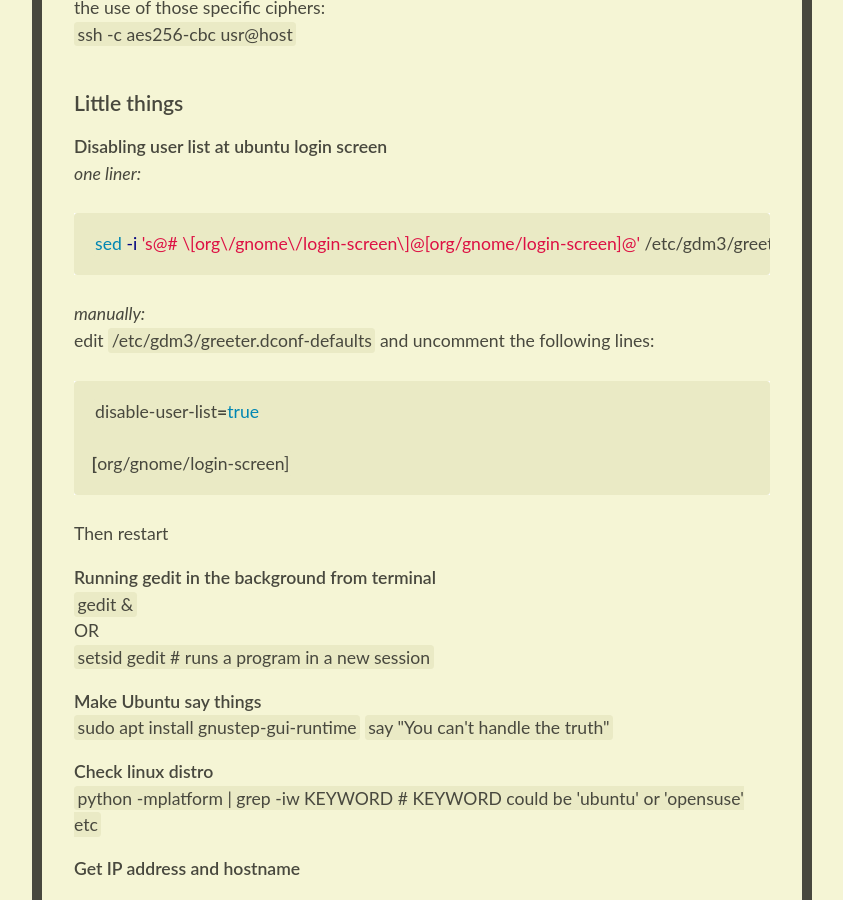
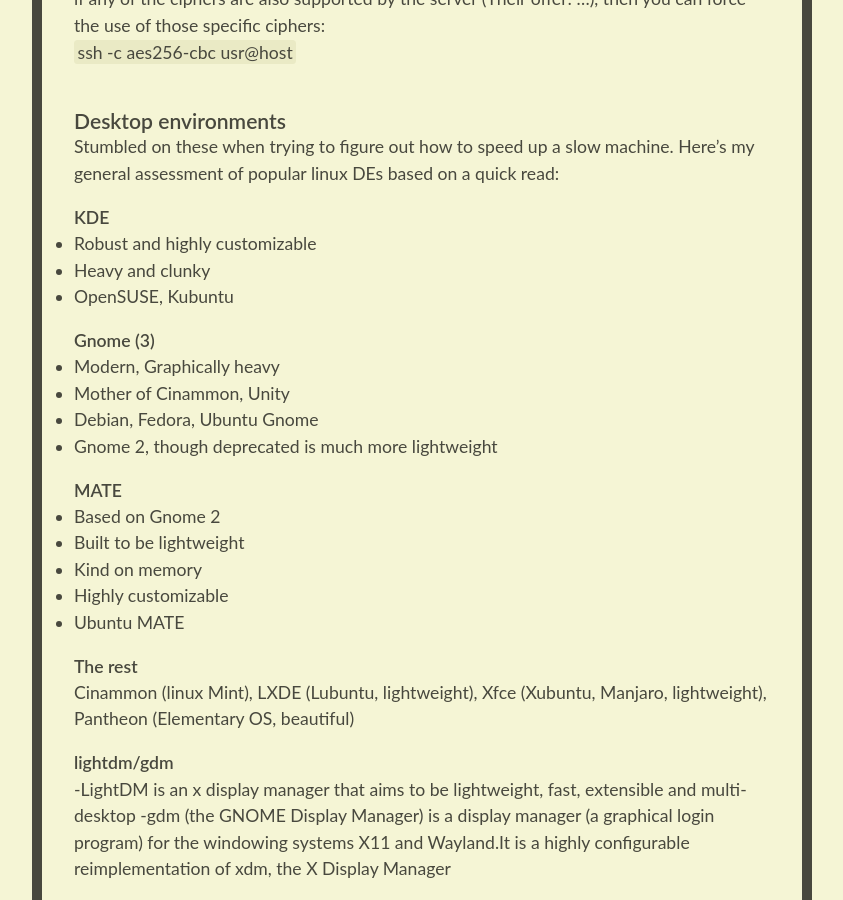
Before and after one commit to ericnjuki/devclave, a Jekyll site: the page built from _posts/2019-02-6-linux-dump-part-1.md, in a window 1280 px wide and 900 px high, scrolled down 3421 px. Shown: the whole window, without its empty margins (218-1061 px from the left). Built offline with Jekyll 4.4.1, drawn with Linux system fonts in a browser that asks for light colours; some of the changed text lies outside the part shown.

Commit message:
it's about time i created a new dump.., added DE, DM, WM, VSCode Snippets

````diff
--- a/_posts/2019-02-6-linux-dump-part-1.md
+++ b/_posts/2019-02-6-linux-dump-part-1.md
@@ -10,8 +10,11 @@
 ### Contents
 * [Printing](#printing), [printing gotchas](#gotchas), [printing errors](#errors-you-might-encounter-while-printing)
 * [Remote Access](#remote-access), [ssh Errors](#ssh-errors)
-* [Specific things](#little-things): [disabling users list on ubuntu login screen](#disabling-user-list-at-ubuntu-login-screen), [running apps from terminal in background](#running-gedit-in-the-background-from-terminal), [make ubuntu say stuff](#make-ubuntu-say-things), [check linux distro](#check-linux-distro), [get IP and hostname](#get-ip-address-and-hostname), [open notepad++ from cli](#open-a-file-in-notepad-using-cmd), [copy files to ftp server(windows)](#copy-files-to-ftp-server-in-windows)
+* [Desktop Environments](#desktop-environments), [DE, DM, WM?](#desktop-environments-display-mangers-window-managers)
+* [Specific things](#little-things): [disabling users list on ubuntu login screen](#disabling-user-list-at-ubuntu-login-screen), [running apps from terminal in background](#running-gedit-in-the-background-from-terminal), [make ubuntu say stuff](#make-ubuntu-say-things), [check linux distro](#check-linux-distro), [get IP and hostname](#get-ip-address-and-hostname), [open notepad++ from cli](#open-a-file-in-notepad-using-cmd), [copy files to ftp server(windows)](#copy-files-to-ftp-server-in-windows), [VSCode Code Snippets](#VSCode code snippets)
 * [Commands dump](#commands)
+* [Trouble shooting](#troubleshooting), [OpenSUSE](#opensuse), [Booting to virtual terminal](booting-to-virtual-terminal)
+* [References](#references)
 
 <!-- region printing -->
 ### Printing
@@ -120,9 +123,8 @@
 
 #### ssh errors
 -Attempting to ssh into windows:
-```
-"Unable to negotiate with <IP> port 22: no matching cipher found. Their offer: aes128-cbc,3des-cbc,aes192-cbc,aes256-cbc"
-```
+
+`"Unable to negotiate with <IP> port 22: no matching cipher found. Their offer: aes128-cbc,3des-cbc,aes192-cbc,aes256-cbc"`
 
 -FIX:
 check which ciphers your client supports:
@@ -133,6 +135,48 @@
 
 `ssh -c aes256-cbc usr@host`
 <!-- endregion remote-access -->
+
+<!-- region desktop-environments -->
+### Desktop environments
+Stumbled on these when trying to figure out how to speed up a slow machine.
+Here's my general assessment of popular linux DEs based on a quick read:
+##### KDE
+- Robust and highly customizable
+- Heavy and clunky
+- OpenSUSE, Kubuntu
+
+##### Gnome (3)
+- Modern, Graphically heavy
+- Mother of Cinammon, Unity
+- Debian, Fedora, Ubuntu Gnome
+- Gnome 2, though deprecated is much more lightweight
+
+##### MATE
+- Based on Gnome 2
+- Built to be lightweight
+- Kind on memory
+- Highly customizable
+- Ubuntu MATE
+
+##### The rest
+Cinammon (linux Mint), LXDE (Lubuntu, lightweight), Xfce (Xubuntu, Manjaro, lightweight), Pantheon (Elementary OS, beautiful)
+
+##### lightdm/gdm
+-LightDM is an x display manager that aims to be lightweight, fast, extensible and multi-desktop
+-gdm (the GNOME Display Manager) is a display manager (a graphical login program) for the windowing systems X11 and Wayland.It is a highly configurable reimplementation of xdm, the X Display Manager
+
+#### Desktop Environments, Display Mangers, Window Managers?
+from [StackOverflow](https://unix.stackexchange.com/questions/20385/windows-managers-vs-login-managers-vs-display-managers-vs-desktop-environment?rq=1):
+
+* Xorg, XFree86 and X11 are display servers. This creates the graphical environment.
+[gkx]dm (and others) are display managers. A login manager is a synonym. This is the first X program run by the system if the system (not the user) is starting X and allows you to log on to the local system, or network systems.
+* A window manager controls the placement and decoration of windows. That is, the window border and controls are the decoration. Some of these are stand alone (WindowMaker, sawfish, fvwm, etc). Some depend on an accompanying desktop environment.
+* A desktop environment such as XFCE, KDE, GNOME, etc. are suites of applications designed to integrate well with each other to provide a consistent experience.
+
+- In theory (and mostly so in practice) any of those components are interchangeable. You can run kmail using GNOME with WindowMaker on Xorg.
+
+
+<!-- endregion desktop-environments -->
 
 <!-- region little-things -->
 ### Little things
@@ -168,38 +212,38 @@
 
 ##### Get IP address and hostname
 {% highlight bash %}
-hostname # prints hostname
+  hostname # prints hostname
 
-hostname -I # prints IP address
+  hostname -I # prints IP address
 
-# if the above (for IP) doesn't work e.g. in OpenSUSE, try this:
-ifconfig -a | grep -iw inet | grep -v '127.0.0.1' | awk '{ print $2}' | cut -f2- -d:
+  # if the above (for IP) doesn't work e.g. in OpenSUSE, try this:
+  ifconfig -a | grep -iw inet | grep -v '127.0.0.1' | awk '{ print $2}' | cut -f2- -d:
 
-# let's deconstruct that...
+  # let's deconstruct that...
 
-ifconfig -a # gives a whole bunch of info related to currently connected network devices
+  ifconfig -a # gives a whole bunch of info related to currently connected network devices
 
-# '|' pipes (sends) the output of ifconfig -a to the next command:
-grep -iw inet
-# returns every line that has 'inet' in it.
-# -i = case-insensitive match (openSUSE gives its result in all caps, ubuntu does not)
-# -w = exact word match (otherwise grep matches things like inet6 or inetBLA which lie outside our interest)
+  # '|' pipes (sends) the output of ifconfig -a to the next command:
+  grep -iw inet
+  # returns every line that has 'inet' in it.
+  # -i = case-insensitive match (openSUSE gives its result in all caps, ubuntu does not)
+  # -w = exact word match (otherwise grep matches things like inet6 or inetBLA which lie outside our interest)
 
-# the resulting lines get piped to:
-grep -v '127.0.0.1'
-# grep -v is a reverse match i.e "return all lines that DO NOT have this"
-# '127.0.0.1' is... I forgot what's special about it, but we don't want it (TODO)
+  # the resulting lines get piped to:
+  grep -v '127.0.0.1'
+  # grep -v is a reverse match i.e "return all lines that DO NOT have this"
+  # '127.0.0.1' is... I forgot what's special about it, but we don't want it (TODO)
 
-# i forgot what the awk does also... (TODO)
-# ok so after the awk command, the result looks something like this:
+  # i forgot what the awk does also... (TODO)
+  # ok so after the awk command, the result looks something like this:
 
-addr: X.X.X.X
+  addr: X.X.X.X
 
-# so we want to remove the 'addr: ' part which is why we pipe that result to cut:
-cut -f2- -d:
-# read about the cut in the commands section below, but this cut splits its input into 2 fields
-# using a colon ':' as the delimiter and returns the second field (the part after the colon, which is the actual IP):
-X.X.X.X
+  # so we want to remove the 'addr: ' part which is why we pipe that result to cut:
+  cut -f2- -d:
+  # read about the cut in the commands section below, but this cut splits its input into 2 fields
+  # using a colon ':' as the delimiter and returns the second field (the part after the colon, which is the actual IP):
+  X.X.X.X
 {% endhighlight %}
 
 ##### Open a file in notepad++ using cmd
@@ -208,6 +252,33 @@
 ##### Copy files to ftp server in windows
 -you can map a network location to a local drive in windows by going to THIS PC > Map network drive
 -this would allow you to upload files to an ftp server if you map one. (why? because browsers have limited ftp support and can only download but not upload; other than browsers you'd need a 3rd party ftp client to upload to an ftp server)
+
+##### VSCode code snippets:
+{% highlight json %}
+  {
+    "For_Loop": {
+      "prefix": "for",
+      "body": [
+        "for (const ${2:element} of ${1:array}) {",
+        "\t$0",
+        "}"
+      ],
+    "description": "For Loop"
+  }
+}
+{% endhighlight %}
+KEY:
+
+-`${1-based_index_of_traversal:initial_default}` - placeholders (tab stops)
+
+-`$0` - final tab stop
+
+-`\t` - insert tab
+
+-each element of "body" is a line
+
+-You can also use this [snippet generator app](https://snippet-generator.app)
+
 <!-- endregion little-things -->
 
 <!-- region specific-cmds -->
@@ -326,10 +397,66 @@
 {% endhighlight %}
 
 -Create/Edit files in remote (using vim)
+
+{% highlight bash %}
 `vi scp://user@host:22//home/user/Documents/file1`
-```
 # there are two slashes after the port number, 22 (which you can exclude btw) because the second one
 # stands for root directory
-```
+{% endhighlight %}
+
 <!-- endregion specific-cmds -->
+
+<!-- region troubleshooting -->
+### Troubleshooting
+#### OpenSUSE
+##### Booting to virtual terminal
+Possible issues:
+
+###### 1\. Default target is not graphical:
+
+{% highlight bash %}
+  systemctl get-default # something other than graphical.target
+  # FIX:
+  systemctl set-default graphical.target
+{% endhighlight %}
+
+if default is `graphical.target` then maybe the virtual terminal was activated by accident. Force revert to gui by doing:
+
+{% highlight bash %}
+  CTRL+ALT+F7 # if doesn't work do CTRL+ALT+(F1-F12)
+
+  # if that still doesn't work force booting to gui:
+  init 5
+{% endhighlight %}
+
+###### 2\. Insufficient space on disk
+
+Try running `startx` from the virtual terminal (after logging in to root)
+if you get an error saying "No space left on device" or "not enough space?", it's possible there's a drive taking up too much space.
+
+<br>Run `df` and scan for anything close to "100%" on the `use` column. For me everything in `dev/sda7` was full. This happended to be where `/var` was mounted.
+
+<br>From [StackOverflow](https://superuser.com/questions/1127028/startx-doesnt-work-not-enough-space):
+
+-Run `sudo du -smx * .[^.]* | sort -n`
+-The `-s (--summarize)` option prints the total size for each file/directory.
+-The `-m` option prints the disk space used by each file/directory in Megabytes.
+
+-The `-x (--one-file-system)` option forces du to remain on the initial filesystem. This leaves out irrelevant (to this end!) info like all files in /run, /sys, /dev and/or /proc.
+
+-The `[^.].*` includes hidden files while excluding the parent directory, ..).
+
+-Finally, sorting the list numerically conveniently displays the directories taking up the most amount of space at the end of the list.
+
+-You then change into the directory taking up the most space and repeat the process for its subdirectories. Eventually you should find the culprit.
+
+<br>For me though, `/var/tmp` was taking up 28 out of the allocated 30 GB for its partition.
+A simple `sudo rm -rf /var/tmp;init 6` fixed my issue
+<!-- endregion troubleshooting -->
+
+### References
+[SO](https://unix.stackexchange.com/questions/131496/what-is-lightdm-and-gdm) (LightDM vs GDM)
+
+[SO](https://unix.stackexchange.com/questions/20385/windows-managers-vs-login-managers-vs-display-managers-vs-desktop-environment?rq=1) (Desktop Environment vs Display Managers vs Window Manager)
+
 ...to be continued
````
